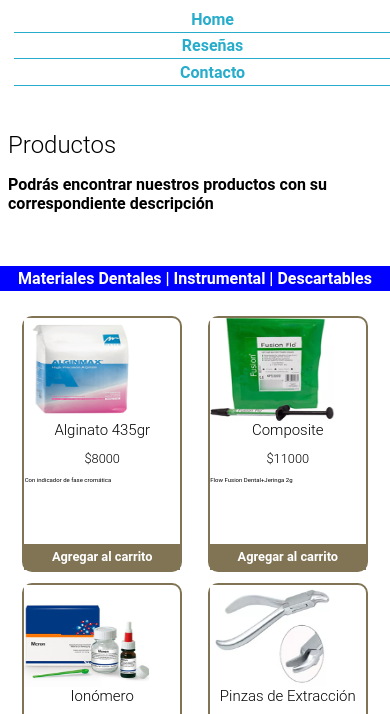
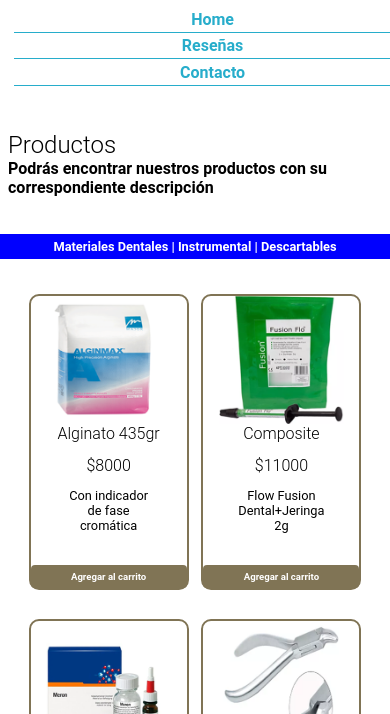
Before and after one commit to claudizapata/odontoInsumos, a plain HTML site: page productos.html in a window 390 px wide. Shown: the part 126-840 px from the top of the page. Drawn offline with Linux system fonts and the light colour scheme.

Commit message:
modificaciones en carrito.html | los .js | reseñas.html

```diff
--- a/js/jprod.json
+++ b/js/jprod.json
@@ -42,7 +42,7 @@
     {
         "id": 6,
         "nombre": "Explorador y Espejo",
-        "descripcion": "Triada Dental Espejo+Explorador+Pinza",
+        "descripcion": "Triada Dental Espejo + Explorador + Pinza",
         "imagen": "triada-dental.png",
         "precio": 5800,
         "stock": 30
@@ -57,7 +57,7 @@
     },
     {
         "id": 8,
-        "nombre": "Barbijo",
+        "nombre": "Barbijos",
         "descripcion": "Kn 95 X 10 Un en sobre Individual Color",
         "imagen": "barbijos.png",
         "precio": 1720,
--- a/js/jprod1.js
+++ b/js/jprod1.js
@@ -1,7 +1,9 @@
+const carrito = JSON.parse(localStorage.getItem("carrito")) || [];//si no hay nada en el carrito trae un array vacío
+
 fetch("./js/jprod.json")
     .then((resp) => resp.json())
     .then((jprod) => {
-        const section = document.querySelector(".seccion_prod");
+        const section = document.querySelector('.seccion_prod');
 
         section.innerHTML ="";
         jprod.forEach((prod) => {
@@ -20,3 +22,23 @@ fetch("./js/jprod.json")
     .catch((error) => {
         console.log (error);
     });
+
+    document.addEventListener("click", (event) =>{//recibe el evento click y se ejecuta un funior
+        if(event.target.classList.contains('prod__boton')){
+            const id =  event.target.closest('article').dataset.id;//porque "article" es el contenedor más cercano al evento(botón) que tiene el id
+            const productoBusco = jprod.find((producto) => producto.id == id);
+
+            //console.log(productoBusco);
+
+            const { nombre, precio} = productoBusco; //Al producto encontrado le sacó el nombre y el precio, al id ya lo tengo, me lo pasó el evento de arriba
+            const producto = {//Construyo el objeto producto que elegí
+                id: id,
+                nombre: nombre,
+                precio: precio,
+                cantidad: 1,
+            };
+
+            carrito.push(producto);
+            localStorage.setItem("carrito", JSON.stringify(carrito));
+        };
+    });
--- a/js/pruebas.js
+++ b/js/pruebas.js
@@ -26,7 +26,4 @@ function pruebas(){
 
     let mensaje = edad >= 13 ? "Se puede registrar" : "No se puede registrar";
     console.log(mensaje);
-
-
-
 }
--- a/stylesProductos.css
+++ b/stylesProductos.css
@@ -195,7 +195,7 @@ article .prod_titulo{
 @media screen and (max-width: 768px) {
     .header_fondo_prod{
         background: none;
-        height: 20em;
+        height: 18em;
         margin-top: 1em ;
         margin-bottom: 3.5em;
         margin-left: .5em;
@@ -289,8 +289,8 @@ article .prod_titulo{
         text-align: left;
         font-size: 1em;
         color: black;
-        margin-top: 1em;
-        margin-bottom: .5em;
+        margin-top: 0;
+        margin-bottom: 2em;
         font-family: "Roboto", sans-serif;
         font-style: normal;
         font-weight: none;
@@ -338,9 +338,9 @@ article .prod_titulo{
         text-align: center;
     }     ***/
     .titulo_seccion{
-        padding: .2em;
+        padding: .4em;
         background-color: blue;
-        font-size: 1em;
+        font-size: .8em;
         color: white;
         text-align: center;
         margin-bottom: 1em;
@@ -354,35 +354,37 @@ article .prod_titulo{
     article{
         display: flex;
         flex-direction: column;
+        justify-content: center;
+        align-items: center;
         width: 40%;
         height: auto;
         border: solid rgb(128, 116, 85) 2px;
-        margin: .7em 1em .2em 1em;
-        font-size: .8em;
+        margin: .7em .2em .2em .2em;
         border-radius: 10px;
     }
     article img{
-        height: 8em;
+        height: 4em;
         aspect-ratio: 2;
     }
     .prod_titulo{
         color: black;
         text-align: center;
         font-family: "Roboto", sans-serif;
-        font-style: normal;
+
         font-weight: bold;
         background-color: white;
         height: 2vh;
         align-self: initial;
-        margin-bottom: .2em;
+        margin-bottom: .1 em;
+        font-size: .5em;
     }
-    article .prod_descrip{
+    .prod_descrip{
         display: flex;
         text-align: center;
         padding-left: 0.2em;
         padding-right: 0.2em;
         height: 7vh;
-        font-size: .2em;
+        font-size: .4em;
     }
     .prod__boton{
         padding: .2em 1em;
@@ -392,7 +394,9 @@ article .prod_titulo{
         border: 0;
         margin-top: 0.5em;
         cursor: pointer;
-        height: 3vh;
+        height: 2.7vh;
+        font-size: .3em;
+        border-radius: 4px;
 
     }
     .prod__boton:hover{
```
Also changed, not shown: carrito.html (+17 -0 lines), js/carrito.js (+8 -6 lines), productos.html (+1 -0 lines), resenas.html (+1 -0 lines).
